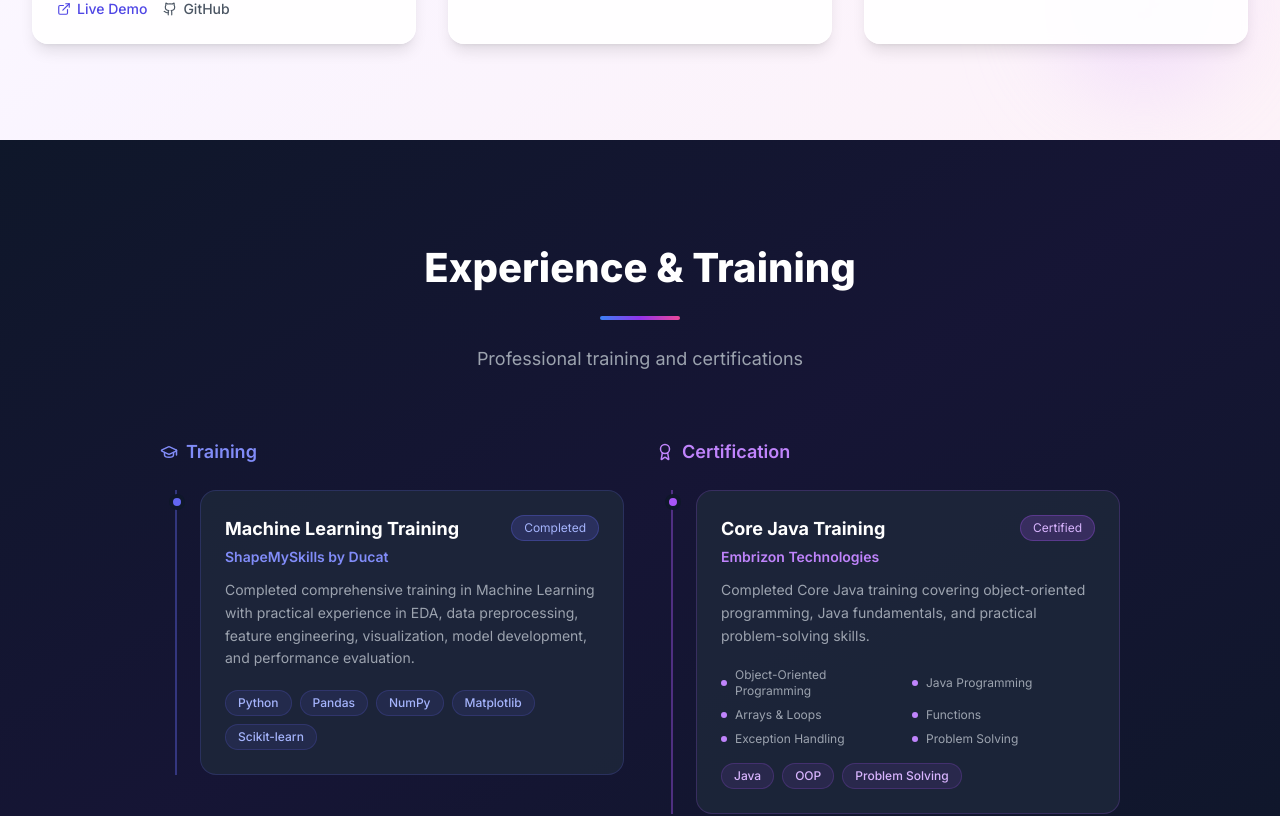
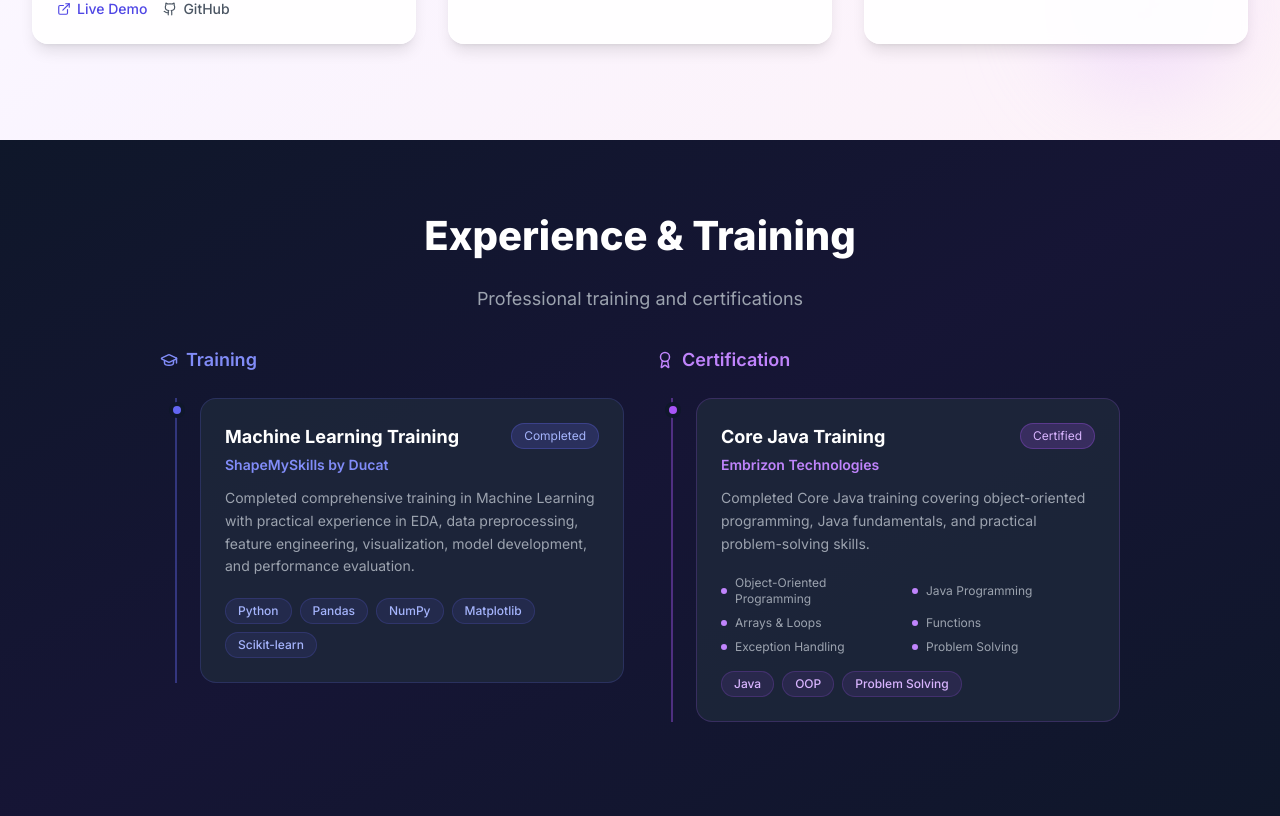
Before and after one commit to yashi1026/Portfolio, a Next.js app: page / in a window 1280 px wide. Shown: the part 3519-4335 px from the top of the page. Built offline with nearby package versions, Linux system fonts and the light colour scheme.

Commit message:
Refactor ExperienceSection layout and styles
Updated the ExperienceSection component layout and styling. Adjusted section header margins and modified training and certification sections for improved presentation.

```diff
--- a/src/components/portfolio/ExperienceSection.tsx
+++ b/src/components/portfolio/ExperienceSection.tsx
@@ -4,17 +4,15 @@ export default function ExperienceSection() {
   return (
     <section
       id="experience"
-      className="py-24 bg-gradient-to-br from-slate-900 via-indigo-900/30 to-slate-900 relative"
+      className="pt-16 pb-24 bg-gradient-to-br from-slate-900 via-indigo-900/30 to-slate-900 relative"
     >
       <div className="max-w-5xl mx-auto px-4 sm:px-6 lg:px-8 relative z-10">
 
         {/* SECTION HEADER */}
-        <div className="section-header">
+        <div className="section-header mb-6">
           <h2 className="section-title text-white">
             Experience & Training
           </h2>
-
-          <div className="section-divider" />
 
           <p className="section-subtitle text-gray-400">
             Professional training and certifications
@@ -22,11 +20,9 @@ export default function ExperienceSection() {
         </div>
 
         {/* TRAINING & CERTIFICATION */}
-        <div className="grid lg:grid-cols-2 gap-8 mt-12">
+        <div className="grid lg:grid-cols-2 gap-8 mt-8">
 
-          {/* =========================
-              TRAINING
-          ========================== */}
+          {/* TRAINING */}
           <div>
             <h3 className="text-lg font-semibold text-indigo-400 mb-6 flex items-center space-x-2">
               <svg
@@ -107,9 +103,7 @@ export default function ExperienceSection() {
             </div>
           </div>
 
-          {/* =========================
-              CERTIFICATION
-          ========================== */}
+          {/* CERTIFICATION */}
           <div>
             <h3 className="text-lg font-semibold text-purple-400 mb-6 flex items-center space-x-2">
               <svg
```
